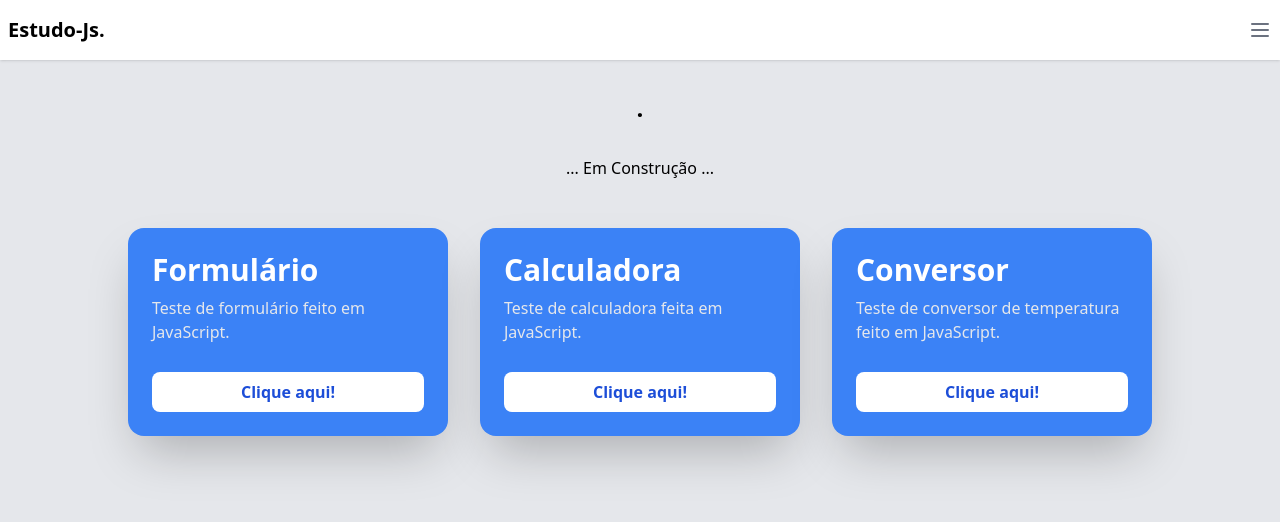
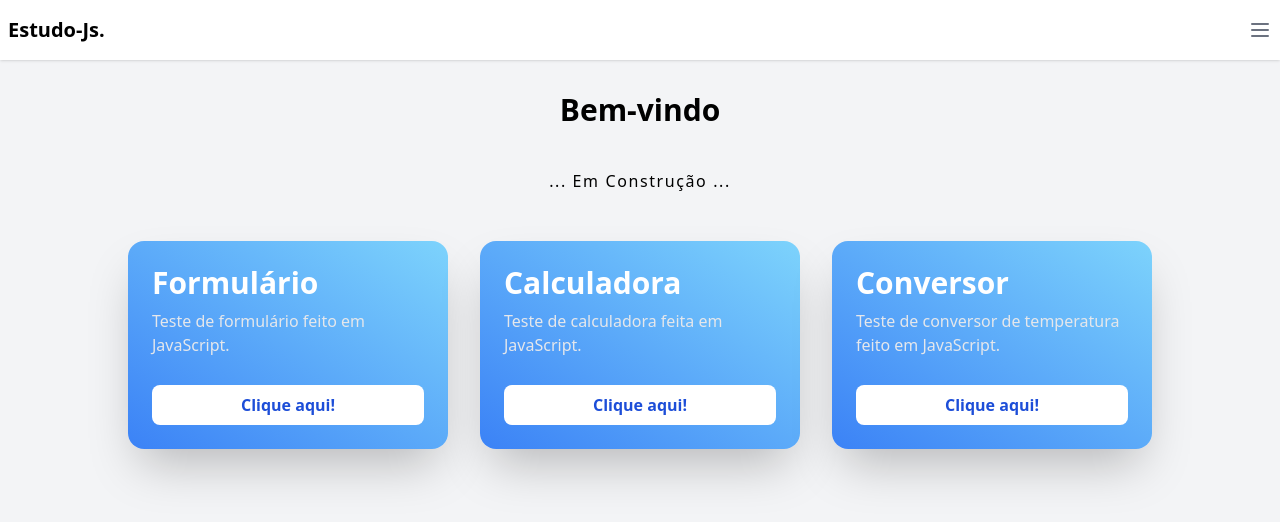
Before and after one commit to lorenzouvv/estudo-js, a plain HTML site: page pages/index.html in a window 1280 px wide. Drawn offline with nearby package versions, Linux system fonts and the light colour scheme.

Commit message:
add script typewriter.js

```diff
--- a/pages/index.html
+++ b/pages/index.html
@@ -11,7 +11,7 @@
 <body>
 <div class="bg-gray-100">
 
-    <div class="h-screen flex overflow-hidden bg-gray-200">
+    <div class="h-screen flex overflow-hidden bg-gray-100">
         <!-- sidebar -->
         <div class="fixed z-50 bg-gray-800 text-white w-56 min-h-screen overflow-y-auto transition-transform transform -translate-x-full ease-in-out duration-300"
             id="sidebar">
@@ -45,13 +45,12 @@
             </div>
            <!-- body content -->
 <div class="flex-1 overflow-auto p-8">
-    <h1 id="titulo" class="text-2xl font-semibold text-center mb-8">.</h1>
-    <p class="text-center mb-12">... Em Construção ...</p>
+    <h1 id="titulo" class="tracking-normal min-h-[1.5em] text-3xl font-semibold text-center mb-8"></h1>
+    <p class="tracking-widest text-center mb-12">... Em Construção ...</p>
 
-    <!-- Container dos cards - centralizado horizontalmente -->
     <div class="flex flex-wrap justify-center gap-8 w-full">
         <!-- Card 1 -->
-        <div class="w-80 h-52 bg-blue-500 rounded-2xl shadow-2xl relative cursor-pointer transition-all duration-300 hover:scale-105">
+        <div class="w-80 h-52 bg-gradient-to-tr from-blue-500 to-sky-300 rounded-2xl shadow-2xl relative cursor-pointer transition-all duration-300 hover:scale-105">
             <div class="glow opacity-0 transition-opacity duration-300"></div>
             <div class="p-6 flex flex-col h-full justify-between relative z-10">
                 <div>
@@ -65,7 +64,7 @@
         </div>
 
         <!-- Card 2 -->
-        <div class="w-80 h-52 bg-blue-500 rounded-2xl shadow-2xl relative cursor-pointer transition-all duration-300 hover:scale-105">
+        <div class="w-80 h-52 bg-gradient-to-tr from-blue-500 to-sky-300 rounded-2xl shadow-2xl relative cursor-pointer transition-all duration-300 hover:scale-105">
             <div class="glow opacity-0 transition-opacity duration-300"></div>
             <div class="p-6 flex flex-col h-full justify-between relative z-10">
                 <div>
@@ -79,7 +78,7 @@
         </div>
 
         <!-- Card 3 -->
-        <div class="w-80 h-52 bg-blue-500 rounded-2xl shadow-2xl relative cursor-pointer transition-all duration-300 hover:scale-105">
+        <div class="w-80 h-52 bg-gradient-to-tr from-blue-500 to-sky-300 rounded-2xl shadow-2xl relative cursor-pointer transition-all duration-300 hover:scale-105">
             <div class="glow opacity-0 transition-opacity duration-300"></div>
             <div class="p-6 flex flex-col h-full justify-between relative z-10">
                 <div>
@@ -94,6 +93,8 @@
     </div>
 </div>
 
+    <!-- scripts importados -->
     <script src="..\scripts\sidebar.js"></script>
+    <script src="..\scripts\typewriter.js"></script>
 </body>
 </html>
--- a/scripts/sidebar.js
+++ b/scripts/sidebar.js
@@ -6,7 +6,6 @@ const sidebar = document.getElementById('sidebar');
         sidebar.classList.toggle('-translate-x-full');
     });
 
-    // Close the sidebar when clicking outside of it
     document.addEventListener('click', (e) => {
         if (!sidebar.contains(e.target) && !openSidebarButton.contains(e.target)) {
             sidebar.classList.add('-translate-x-full');
--- a/scripts/typewriter.js
+++ b/scripts/typewriter.js
@@ -1,3 +1,32 @@
-const texto = "Bem=vindo ao Estudo-Js.";
-const elemento = getElementById("titulo");
+const texto = "Bem-vindo ao Estudo-Js.";
+const elemento = document.getElementById("titulo");
 let i = 0;
+let isDeleting = false;
+
+function digitar() {
+    const velocidadeNormal = 100;
+    const velocidadeApagar = 50;
+    const esperaFim = 2000;
+
+    if (!isDeleting && i <= texto.length) {
+        elemento.textContent = texto.substring (0 ,i);
+        i++;
+        setTimeout(digitar, i === texto.length ? esperaFim : velocidadeNormal);
+
+        if (i > texto.length) {
+            isDeleting = true;
+            i = texto.length;
+        }
+    }
+    else if (isDeleting && i >= 0) {
+        elemento.textContent = texto.substring(0, i);
+        i--;
+        setTimeout(digitar, velocidadeApagar);
+        if (i < 0){
+            isDeleting = false;
+            i = 0;
+        }
+    }
+}
+
+digitar();
```
